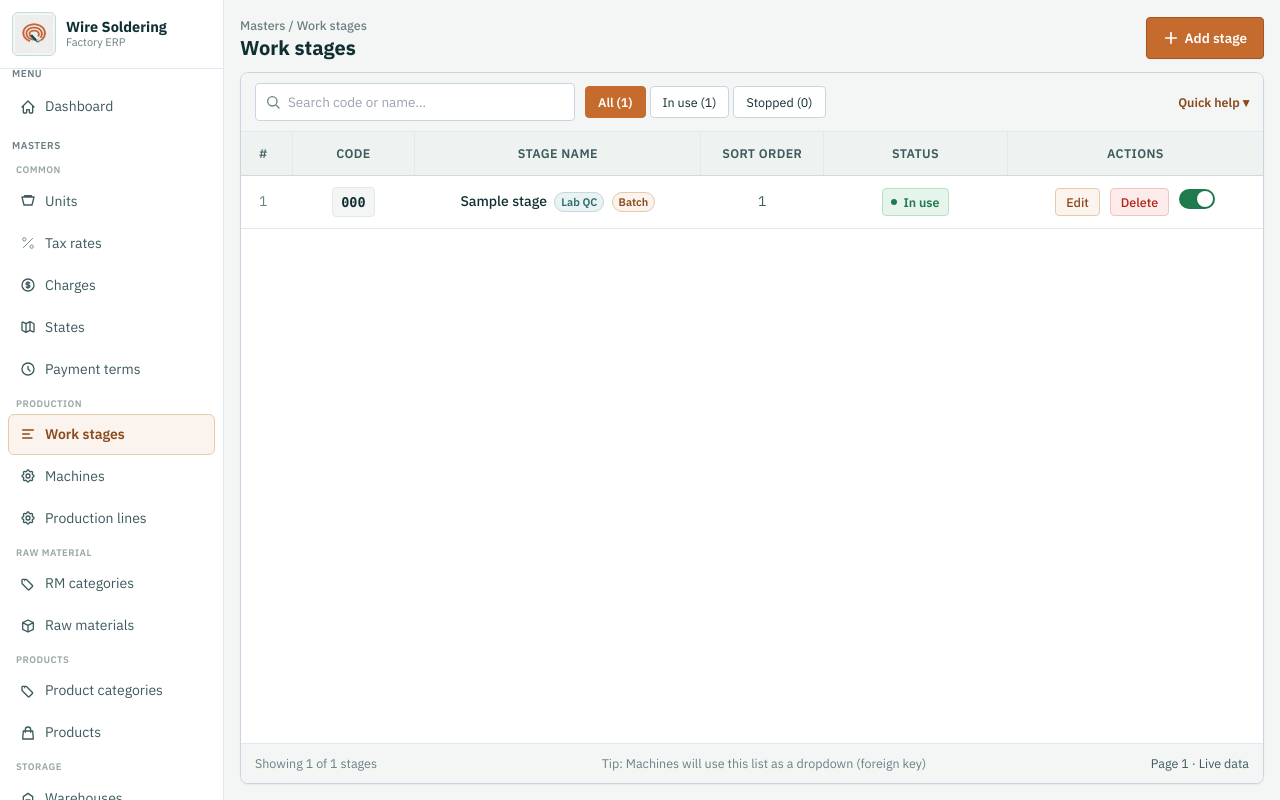
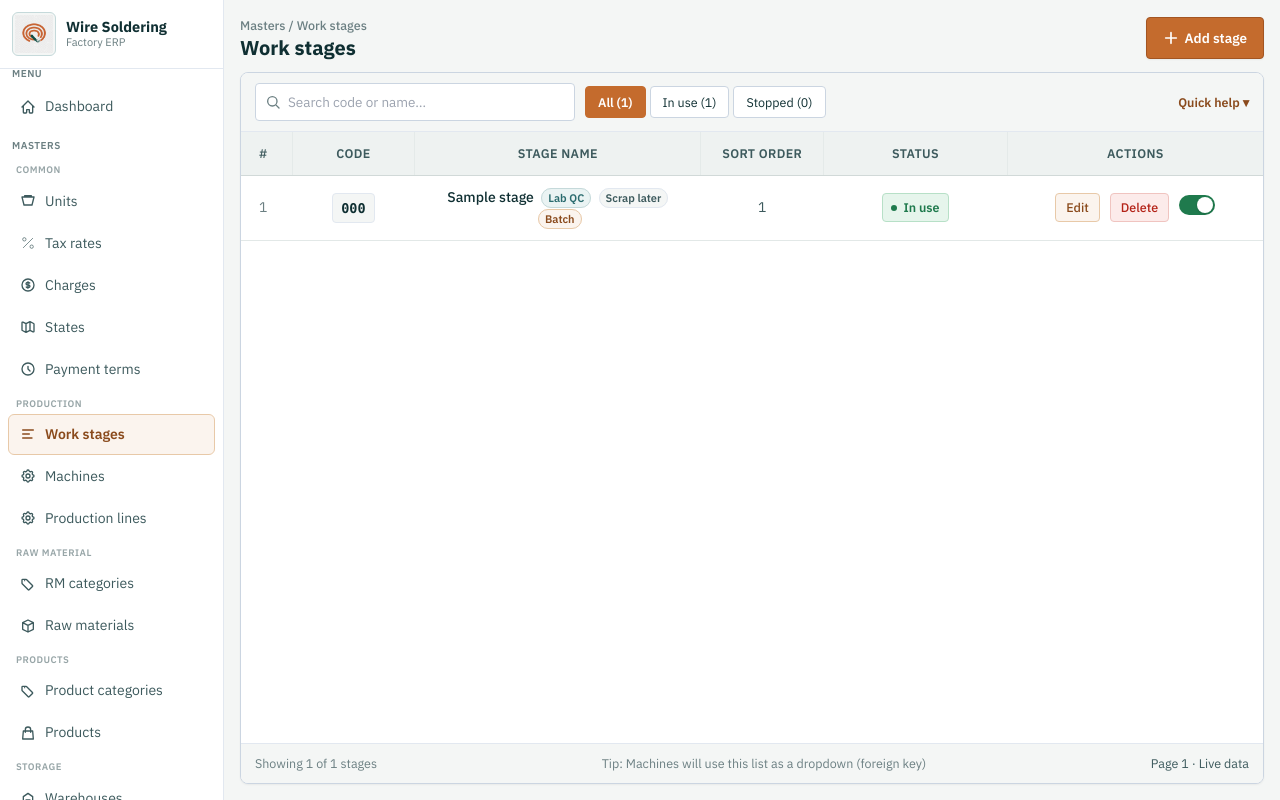
Before and after one commit to ivronak/wire_soldering, a Flask app: page /work_stages in a window 1280 px wide. Run offline with Flask 3, Linux system fonts and the light colour scheme; tables that the repository leaves empty hold one stand-in row (values such as "Sample post"); some libraries are stand-ins or nearby versions.

Commit message:
Single-entry scrap (client change 8): routing form takes only scrap, good output computed; Melting scrap entered at Ingot Casting via work stage flag scrap_after_next
Co-Authored-By: Claude Sonnet 5.5 <noreply@anthropic.com>

```diff
--- a/app/models.py
+++ b/app/models.py
@@ -93,6 +93,8 @@ class WorkStage(CreatedAtMixin, db.Model):
     is_batch = db.Column(db.Boolean, default=False, server_default=db.false(), nullable=False)
     # Is stage ke baad Lab QC + Test Certificate (TC) zaroori: TC upload hue bina agla stage start nahi hota (client change #7)
     requires_lab_qc = db.Column(db.Boolean, default=False, server_default=db.false(), nullable=False)
+    # Is stage (jaise Melting) ka scrap abhi nahi likhte: kadhai khali hone par agle stage (Ingot Casting) ke complete par likhte hain (client change #8)
+    scrap_after_next = db.Column(db.Boolean, default=False, server_default=db.false(), nullable=False)
 
 class RmCategories(CreatedAtMixin, db.Model):
     __tablename__='rm_categories'
--- a/app/routing/routes.py
+++ b/app/routing/routes.py
@@ -123,7 +123,15 @@ def routing_list():
             "operator": cur.operator or "", "qty_in": cur.qty_in if cur.qty_in is not None else qty_in,
             "planned_hours": cur.planned_hours, "machines": _machine_choices(cur),
             "started_at": cur.started_at.strftime("%d %b %H:%M") if cur.started_at else "",
+            "defer_self": bool(cur.work_stage and cur.work_stage.scrap_after_next),
+            "defer_prev": None,
         }
+        deferred = deferred_scrap_stage(o, cur)
+        if deferred is not None:
+            actions[str(cur.id)]["defer_prev"] = {
+                "name": deferred.stage_name, "qty_in": deferred.qty_in or 0, "scrap": deferred.scrap_qty or 0,
+                "type_id": deferred.scrap_type_id or "", "kind": deferred.scrap_kind or "Saleable",
+            }
     operators = [r[0] for r in db.session.query(ProductionOrderStage.operator).filter(ProductionOrderStage.operator.isnot(None)).distinct().order_by(ProductionOrderStage.operator).all()]
     return render_template(
         "routing.html", active_nav="routing", tab=tab, orders=shown, summaries=summaries, kpi=kpi, actions=actions,
@@ -159,6 +167,14 @@ def _stage_for_action(stage_id):
 
 def _previous_stages(order, stage):
     return [s for s in order.stages if s.sort_order < stage.sort_order]
+
+
+def deferred_scrap_stage(order, stage):
+    # Is stage se theek pehle ka Done stage agar "scrap baad me" wala hai (Melting) to wahi; warna None
+    previous = _previous_stages(order, stage)
+    if previous and previous[-1].status == "Done" and previous[-1].work_stage and previous[-1].work_stage.scrap_after_next:
+        return previous[-1]
+    return None
 
 
 @routing_bp.route("/routing/start/<int:stage_id>", methods=["POST"])
@@ -216,13 +232,47 @@ def routing_complete(stage_id):
     if completed_at < stage.started_at:
         flash("The finish time cannot be before the start time.", "error")
         return _back()
-    qty_out = request.form.get("qty_out", type=float)
+    # Single-entry scrap (client change 8): operator sirf scrap likhta hai, good output = aaya hua maal - scrap system nikaalta hai
+    # (form ka purana qty_out field ab ignore hota hai — ek hi jagah se number aaye taaki in/out/scrap kabhi na ladein)
     scrap = request.form.get("scrap_qty", type=float) or 0.0
-    if qty_out is None or qty_out <= 0:
-        flash("Enter the quantity (KG) that came out of this stage.", "error")
-        return _back()
+    qty_in = stage.qty_in or 0
     if scrap < 0:
         flash("Scrap cannot be negative.", "error")
+        return _back()
+    # "Scrap baad me" wala stage (Melting): uska apna scrap yahan nahi, agle stage (Casting) ke complete par likha jaata hai
+    if stage.work_stage and stage.work_stage.scrap_after_next:
+        scrap = 0.0
+    # Pichhla stage (Melting) ka scrap abhi likhna hai: kadhai molds me khali ho chuki, ab dross / slag pata hai
+    deferred = deferred_scrap_stage(order, stage)
+    prev_scrap = 0.0
+    prev_type = None
+    prev_kind = "Saleable"
+    if deferred is not None:
+        prev_scrap = request.form.get("prev_scrap_qty", type=float) or 0.0
+        if prev_scrap < 0:
+            flash("Scrap cannot be negative.", "error")
+            return _back()
+        if prev_scrap > (deferred.qty_in or 0) + EPS:
+            flash(f"{deferred.stage_name} scrap ({prev_scrap:g}) cannot be more than what came into {deferred.stage_name} ({(deferred.qty_in or 0):g} KG).", "error")
+            return _back()
+        if prev_scrap > 0:
+            prev_kind = (request.form.get("prev_scrap_kind") or "Saleable").strip()
+            if prev_kind not in ("Saleable", "Process loss"):
+                flash("Choose whether the scrap is saleable or a process loss.", "error")
+                return _back()
+            prev_type_id = request.form.get("prev_scrap_type_id", type=int)
+            prev_type = db.session.get(ScrapType, prev_type_id) if prev_type_id else None
+            if prev_type is None or prev_type.is_deleted or not prev_type.is_active:
+                flash(f"Choose the type of the {deferred.stage_name} scrap.", "error")
+                return _back()
+        # Casting me aane wala maal = Melting me gaya maal - Melting ka scrap
+        qty_in = round((deferred.qty_in or 0) - prev_scrap, 4)
+    if scrap > qty_in + EPS:
+        flash(f"Scrap ({scrap:g}) cannot be more than what came into this stage ({qty_in:g} KG).", "error")
+        return _back()
+    qty_out = max(qty_in - scrap, 0.0)
+    if qty_out <= EPS:
+        flash("Scrap cannot be the whole quantity. Some material must go on to the next stage.", "error")
         return _back()
     # Scrap hui to batao kis tarah ka aur kaisa (Saleable = Scrap warehouse me jaayega, Process loss = sirf record)
     scrap_type = None
@@ -237,10 +287,6 @@ def routing_complete(stage_id):
         if scrap_type is None or scrap_type.is_deleted or not scrap_type.is_active:
             flash("Choose the scrap type.", "error")
             return _back()
-    qty_in = stage.qty_in or 0
-    if qty_out + scrap > qty_in + EPS:
-        flash(f"Output ({qty_out:g}) plus scrap ({scrap:g}) cannot be more than what came into this stage ({qty_in:g} KG).", "error")
-        return _back()
     # Machines jo asli me chali: plan wali + usi work stage ki koi bhi active machine
     ids = {int(x) for x in request.form.getlist("machine_ids") if x.isdigit()}
     if not ids:
@@ -265,6 +311,13 @@ def routing_complete(stage_id):
     operator = (request.form.get("operator") or "").strip()[:60]
     if operator:
         stage.operator = operator
+    if deferred is not None:
+        # Melting stage ka scrap + uska qty_out ab pakka; Casting ka qty_in bhi usi hisaab se
+        deferred.scrap_qty = round(prev_scrap, 4)
+        deferred.scrap_type_id = prev_type.id if prev_type else None
+        deferred.scrap_kind = prev_kind
+        deferred.qty_out = round(qty_in, 4)
+        stage.qty_in = round(qty_in, 4)
     stage.status = "Done"
     stage.completed_at = completed_at
     stage.qty_out = round(qty_out, 4)
--- a/app/static/js/tour.js
+++ b/app/static/js/tour.js
@@ -284,7 +284,7 @@
       { id: 'rt-start-post', type: 'submit', path: '/routing', target: '#rt-form', retryTo: 'rt-start', title: 'Start stage', text: '<b>Start stage</b> દબાવો.', todo: 'ક્લિક કરો: Start stage' },
       { id: 'rt-comp', type: 'click', path: '/routing', target: inCard('.rt-card', '.rt-act'), title: 'સ્ટેજ પૂરું કરો', text: 'હવે એ જ જગ્યાએ <b>Complete …</b> બટન છે.', todo: 'ક્લિક કરો: Complete (સ્ટેજ)' },
       { id: 'rt-comp-fill', type: 'fill', path: '/routing', target: '#rt-form', title: 'પૂરું કરવાની વિગત',
-        text: '<ul><li><b>Machines used</b> — ખરેખર કયા મશીન ચાલ્યા (ન ચાલ્યું તે અનટિક કરો)</li><li><b>Quantity out</b> — આ સ્ટેજમાંથી કેટલો KG માલ આગળ ગયો</li><li><b>Scrap</b> — કેટલો બગડ્યો; બગડ્યો હોય તો <b>પ્રકાર</b> અને <b>વેચી શકાય (Saleable)</b> કે <b>Process loss</b> પસંદ કરો</li></ul>ડેમો માટે 1 KG scrap (Metal slag) ભરાશે.',
+        text: '<ul><li><b>Machines used</b> — ખરેખર કયા મશીન ચાલ્યા (ન ચાલ્યું તે અનટિક કરો)</li><li><b>Good output</b> — આપોઆપ ગણાય છે (આવેલો માલ − scrap), લખવાનું નથી</li><li><b>Scrap</b> — ફક્ત આ જ લખવાનું: કેટલો બગડ્યો; બગડ્યો હોય તો <b>પ્રકાર</b> અને <b>વેચી શકાય (Saleable)</b> કે <b>Process loss</b> પસંદ કરો</li></ul>ડેમો માટે 1 KG scrap (Metal slag) ભરાશે.',
         prefill: { label: 'ડેમો વેલ્યુ ભરો', run: prefillStageComplete } },
       { id: 'rt-comp-post', type: 'submit', path: '/routing', target: '#rt-form', retryTo: 'rt-comp', title: 'Complete stage', text: '<b>Complete stage</b> દબાવો.', todo: 'ક્લિક કરો: Complete stage' },
       { id: 'rt-done1', type: 'info', path: '/routing', target: inCard('.rt-card', '.rt-head'), title: 'પહેલું સ્ટેજ પૂરું ✅',
@@ -523,10 +523,8 @@
 
   function prefillStageComplete() {
     return sleep(50).then(function () {
-      var scrapInput = $('#rt-scrap'), qtyOut = $('#rt-qty-out');
-      var qtyIn = parseFloat(($('#rt-qty-in') || {}).textContent) || 0;
-      setVal(scrapInput, '1');
-      setVal(qtyOut, String(Math.round((qtyIn - 1) * 1000) / 1000));
+      // Good output ab system khud nikaalta hai, demo me sirf scrap bharna hai
+      setVal($('#rt-scrap'), '1');
       var type = $('#rt-scrap-type');
       var pick = $$('option', type).filter(function (o) { return /slag/i.test(o.textContent); })[0] || $$('option', type)[1];
       if (pick) setVal(type, pick.value);
--- a/app/work_stages/routes.py
+++ b/app/work_stages/routes.py
@@ -37,6 +37,7 @@ def work_stages_add():
     sort_order = request.form.get('sort_order') or 0
     is_batch = request.form.get('is_batch') == 'on'
     requires_lab_qc = request.form.get('requires_lab_qc') == 'on'
+    scrap_after_next = request.form.get('scrap_after_next') == 'on'
 
     if not name:
         return redirect(url_for('work_stages.work_stages_list'))
@@ -50,6 +51,7 @@ def work_stages_add():
             existing.sort_order = sort_order
             existing.is_batch = is_batch
             existing.requires_lab_qc = requires_lab_qc
+            existing.scrap_after_next = scrap_after_next
             existing.is_active = True
             db.session.commit()
             flash("Work Stage restored with this code.","success")
@@ -64,6 +66,7 @@ def work_stages_add():
         sort_order=sort_order,
         is_batch=is_batch,
         requires_lab_qc=requires_lab_qc,
+        scrap_after_next=scrap_after_next,
         is_active=True,
         is_deleted=False,
     ))
@@ -79,6 +82,7 @@ def work_stages_edit(stage_id):
     sort_order = request.form.get('sort_order') or 0
     is_batch = request.form.get('is_batch') == 'on'
     requires_lab_qc = request.form.get('requires_lab_qc') == 'on'
+    scrap_after_next = request.form.get('scrap_after_next') == 'on'
 
     if not name:
         return redirect(url_for('work_stages.work_stages_list'))
@@ -88,6 +92,7 @@ def work_stages_edit(stage_id):
     s.sort_order = sort_order
     s.is_batch = is_batch
     s.requires_lab_qc = requires_lab_qc
+    s.scrap_after_next = scrap_after_next
     db.session.commit()
     flash("Work Stage Updated", "success")
     return redirect(url_for('work_stages.work_stages_list'))
--- a/app/work_stages/templates/work_stages.html
+++ b/app/work_stages/templates/work_stages.html
@@ -117,6 +117,7 @@
                     {{ s.name }}
                   </span>
                   {% if s.requires_lab_qc %}<span class="ml-1 text-[11px] font-semibold px-1.5 py-0.5 rounded-full bg-brand-soft text-brand-teal border border-brand-border" title="Lab QC and test certificate needed before the next stage">Lab QC</span>{% endif %}
+                  {% if s.scrap_after_next %}<span class="ml-1 text-[11px] font-semibold px-1.5 py-0.5 rounded-full bg-mist text-ink-muted border border-slate-200" title="Scrap of this stage is entered when the next stage is completed">Scrap later</span>{% endif %}
                   {% if s.is_batch %}<span class="ml-1 text-[11px] font-semibold px-1.5 py-0.5 rounded-full bg-copper-soft text-copper-text border border-copper-border" title="Runs in lots of the machine capacity">Batch</span>{% endif %}
                 </td>
                 <td class="text-[13px] {% if s.is_active %}text-ink-muted{% else %}text-ink-faint{% endif %} tabular-nums">
@@ -142,7 +143,8 @@
                       data-name="{{ s.name }}"
                       data-sort="{{ s.sort_order }}"
                       data-batch="{{ 1 if s.is_batch else 0 }}"
-                      data-labqc="{{ 1 if s.requires_lab_qc else 0 }}">
+                      data-labqc="{{ 1 if s.requires_lab_qc else 0 }}"
+                      data-scraplater="{{ 1 if s.scrap_after_next else 0 }}">
                       Edit
                     </button>
                     {# Soft-delete — confirm popup = js-confirm-submit (erp-toast.js) #}
@@ -234,6 +236,13 @@
           <input type="checkbox" id="stage-labqc" name="requires_lab_qc" value="on" class="mt-1" />
           <span><span class="block text-[13px] font-semibold text-ink">Lab QC + test certificate after this stage</span>
             <span class="block text-[12px] text-ink-faint">The next stage cannot start until the lab result is Pass and the test certificate (TC) is uploaded. Use it on Melting.</span></span>
+        </label>
+      </div>
+      <div>
+        <label class="flex items-start gap-2 cursor-pointer">
+          <input type="checkbox" id="stage-scraplater" name="scrap_after_next" value="on" class="mt-1" />
+          <span><span class="block text-[13px] font-semibold text-ink">Scrap is entered after the next stage</span>
+            <span class="block text-[12px] text-ink-faint">Use it on Melting: dross / slag is only known once the crucible is emptied into the molds, so it is entered when Ingot Casting is completed.</span></span>
         </label>
       </div>
     </form>
@@ -340,6 +349,7 @@
     document.getElementById('stage-sort').value = btn.getAttribute('data-sort') || '';
     document.getElementById('stage-batch').checked = btn.getAttribute('data-batch') === '1';
     document.getElementById('stage-labqc').checked = btn.getAttribute('data-labqc') === '1';
+    document.getElementById('stage-scraplater').checked = btn.getAttribute('data-scraplater') === '1';
     openModal();
   }
 
```
Also changed, not shown: app/routing/templates/routing.html (+43 -4 lines), migrations/versions/b7c41d2e9a10_stage_scrap_after_next.py (added, +26 -0 lines).
